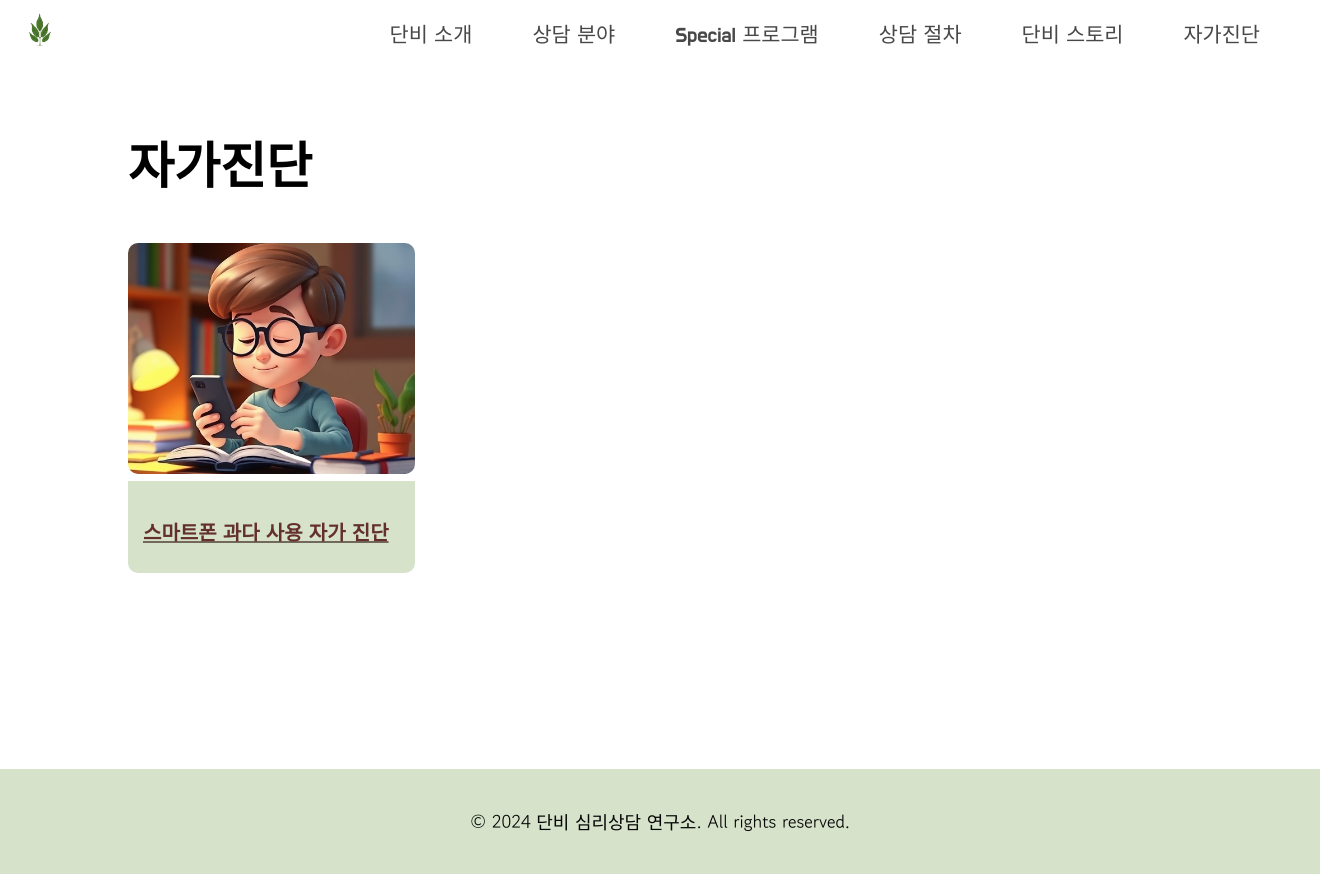
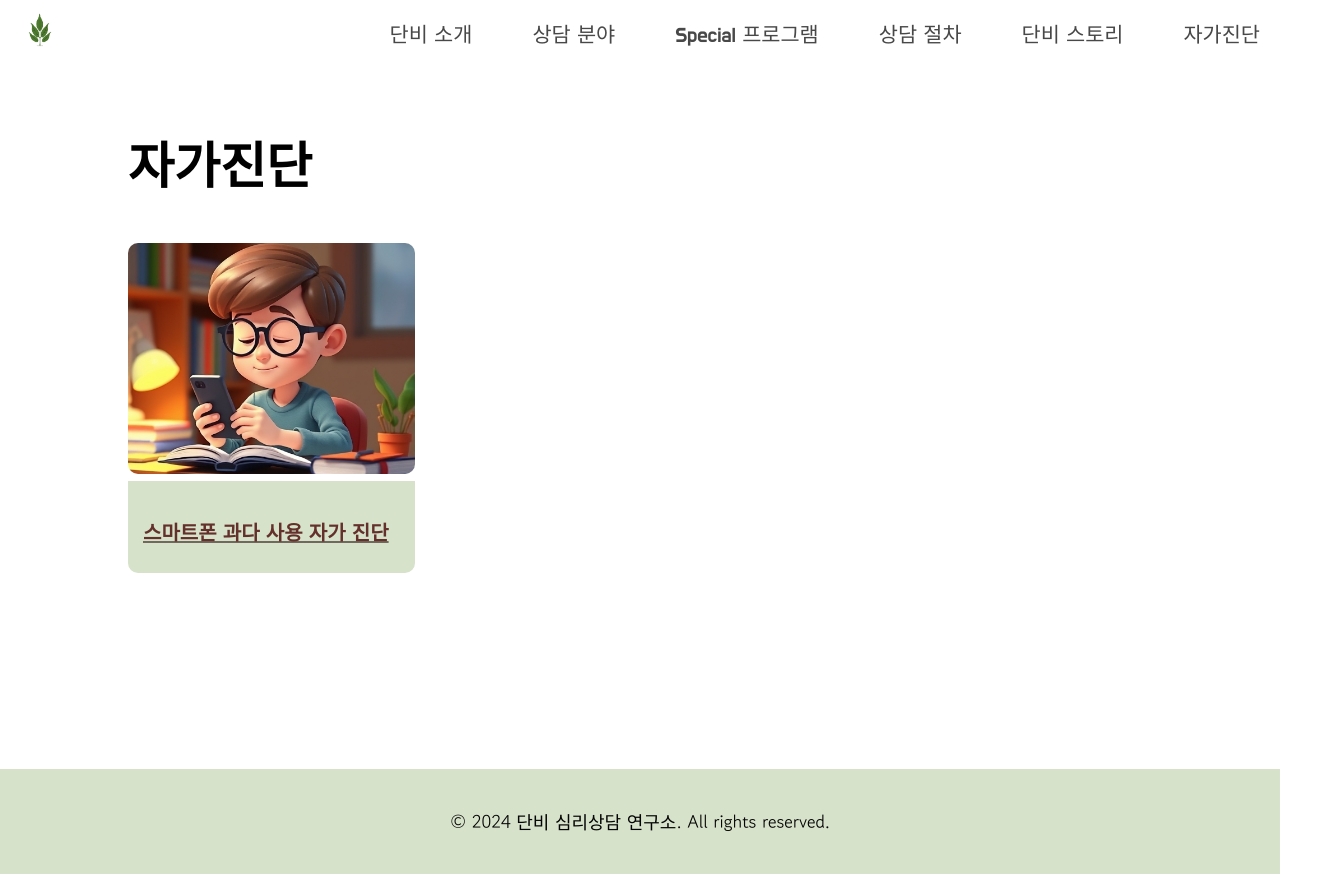
Before and after one commit to danbeesys/danbee, a React (Create React App) app: page /#/diagnosis in a window 1280 px wide. Shown: the whole page, 1320 px wide, since content can reach past the window. Built offline with nearby package versions, Linux system fonts and the light colour scheme; a web font is replaced by a local one.

Commit message:
footer 크기 조정. 좌우 padding 삭제

```diff
--- a/src/main/common/Footer.css
+++ b/src/main/common/Footer.css
@@ -2,6 +2,6 @@ footer {
     background-color: var(--card-color);
     color: rgb(5, 5, 5);
     text-align: center;
-    padding: 20px;
+    padding: 20px 0;
     width: 100vw;
   }
--- a/src/main/common/Navigation.css
+++ b/src/main/common/Navigation.css
@@ -45,6 +45,7 @@
   @media screen and (max-width: 768px) {
     .main-nav {
       padding: 0;
+      width: 100vw;
     }
     .main-nav li {
       margin: 0 6vw;
```
